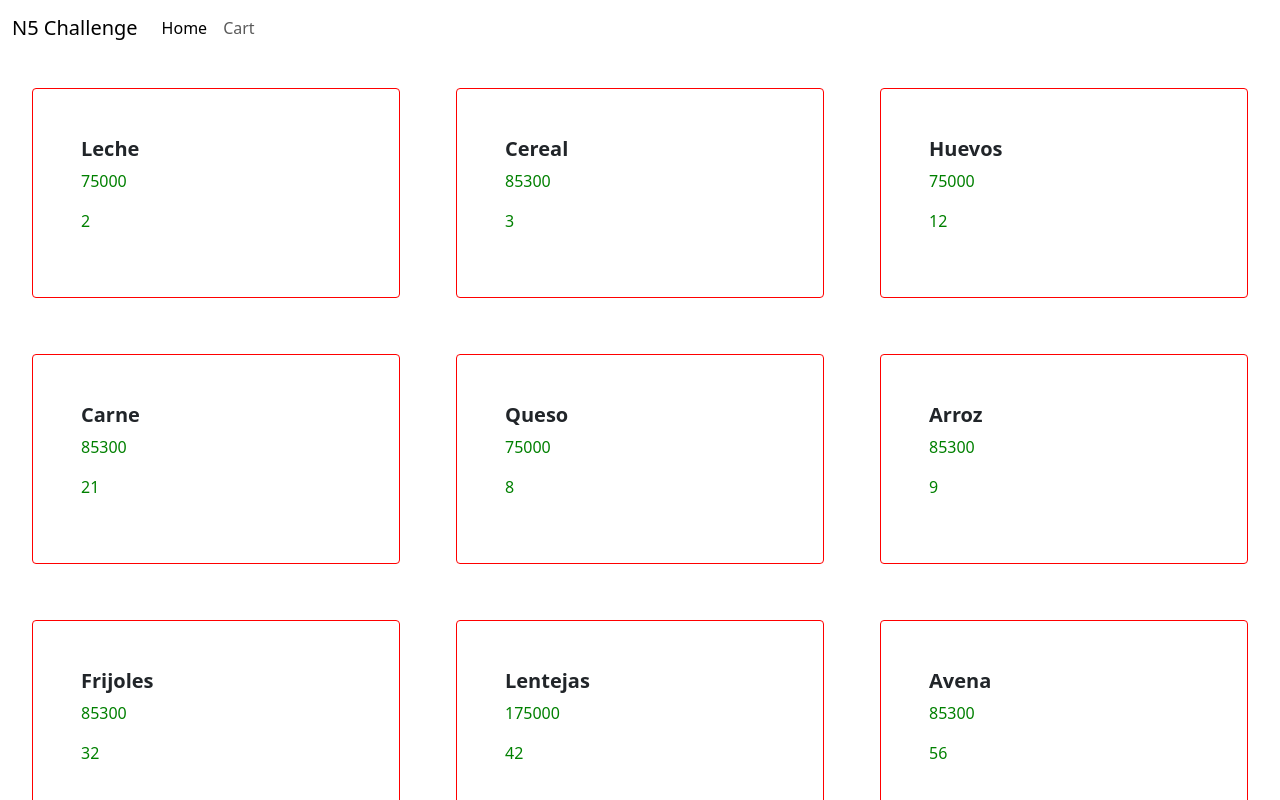
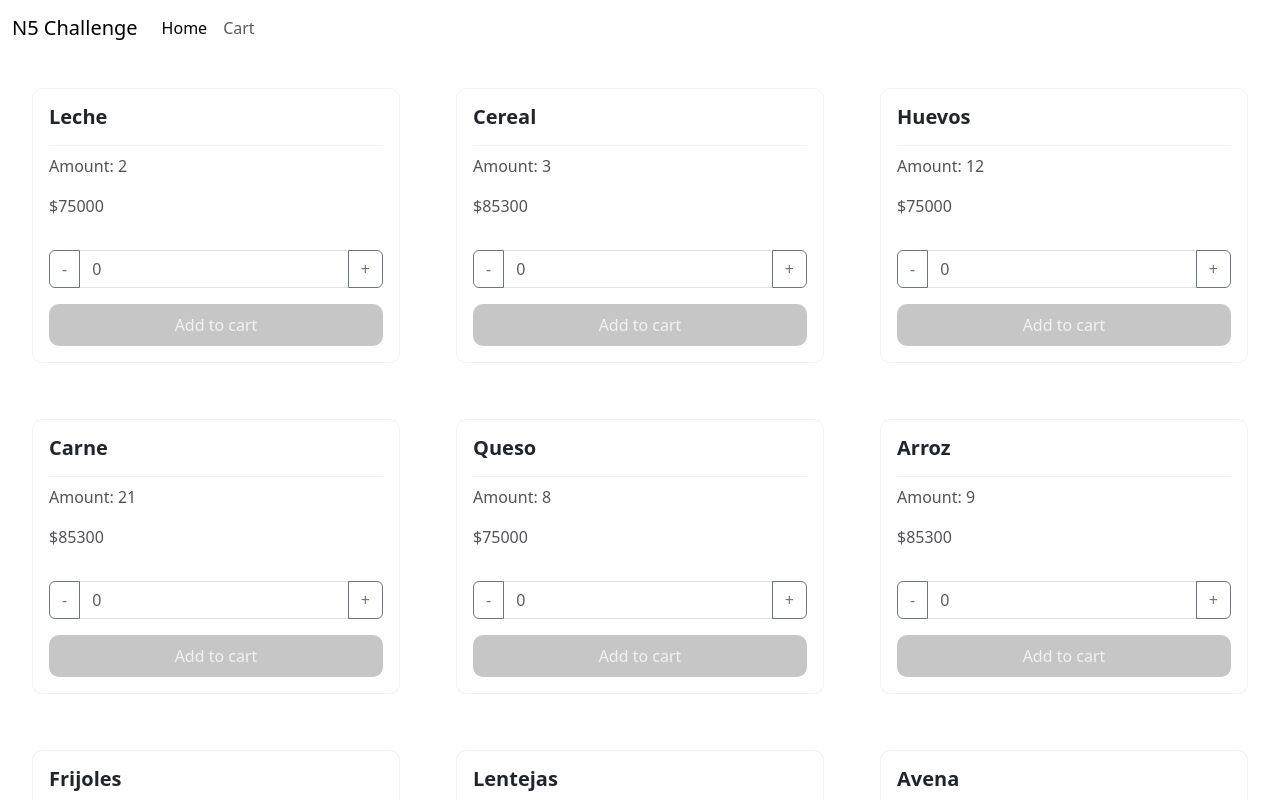
Before and after one commit to stefanianicola/n5-challenge, a React (Vite) app: page / in a window 1280 px wide. Shown: the top 800 px of the page. Built offline with nearby package versions, Linux system fonts and the light colour scheme.

Commit message:
create counter component

```diff
--- a/src/components/Card/Card.styled.ts
+++ b/src/components/Card/Card.styled.ts
@@ -1,6 +1,7 @@
+import { primaryColor } from './../../shared/Variables.styled';
 import styled from "styled-components";
 
-interface CardProps {
+export interface CardProps {
     colortop?: string | string[];
     items?: 'start' | 'center' | 'end',
 }
@@ -36,13 +37,13 @@ position: relative;
 background-color: ${(props) => props.theme.cardBg};
 display: flex;
 flex-direction: column;
-border-radius: 4px;
-border: 1px solid red;
+border-radius: 10px;
+border: 1px solid #f2f2f2;
 align-items: ${(props) => props.items || 'initial'};
 cursor: pointer;
 transition: background-color 0.3s ease-in-out;
 align-self: start;
-padding: 3rem;
+padding: 1rem;
 &:hover {
     background-color: ${(props) => props.theme.hoverCardBg};
 }
@@ -52,8 +53,21 @@ padding: 3rem;
 
 export const CardTitle = styled.h5`
 font-weight: 700;
+padding-bottom: 1rem;
+border-bottom: 1px solid #f2f2f2;
 `;
 
 export const CardText = styled.p`
-color: green;
+color: #545258 ;
 `;
+
+export const CardButton = styled.button<{ buttonColor?: string }>`
+border-radius: 10px;
+border: 1px solid transparent;
+padding: 0.5rem;
+background-color: ${(props) => props.buttonColor || primaryColor.limeGreen};
+color: #f2f2f2;
+&:disabled{
+background-color: #c6c6c6
+}
+`;
--- a/src/components/Card/Card.tsx
+++ b/src/components/Card/Card.tsx
@@ -1,14 +1,17 @@
 import { ProductI } from '../../interfaces/product.interface';
 import { CardBody, CardText, CardTitle } from './Card.styled';
+import Counter from './Counter';
 
-function Card({ product }: { product: ProductI }) {
+const Card = ({ product }: { product: ProductI }) => {
   return (
     <CardBody>
       <CardTitle>{product.name}</CardTitle>
-      <CardText>{product.price}</CardText>
-      <CardText>{product.amount}</CardText>
+      <CardText>Amount: {product.amount}</CardText>
+      <CardText>${product.price}</CardText>
+
+      <Counter product={product} />
     </CardBody>
   );
-}
+};
 
 export default Card;
--- /dev/null
+++ b/src/components/Card/Counter.tsx
@@ -0,0 +1,70 @@
+import { useState } from 'react';
+import { ProductI } from '../../interfaces/product.interface';
+import { CardButton } from './Card.styled';
+import { useNavigate } from 'react-router-dom';
+
+const Counter = ({ product }: { product: ProductI }) => {
+  const [amountAdded, setAmountAdded] = useState(0);
+  const navigate = useNavigate();
+
+  //increment value
+  const handleAddValue = (product: ProductI) => {
+    if (product.amount <= amountAdded) {
+      alert('no hay mas stock');
+    } else {
+      setAmountAdded(amountAdded + 1);
+    }
+  };
+  //decrement value
+  const handleRemoveValue = () => {
+    if (amountAdded === 0) {
+      alert('no hay mas stock en el carrito');
+    } else {
+      setAmountAdded(amountAdded - 1);
+    }
+  };
+  //redirect to cart
+  const addToCart = () => {
+    navigate('/cart');
+  };
+
+  return (
+    <>
+      <div className="input-group mb-3 mt-3">
+        <button
+          className="btn btn-outline-secondary"
+          type="button"
+          id="button-addon1"
+          onClick={handleRemoveValue}
+        >
+          -
+        </button>
+        <input
+          type="text"
+          className="form-control"
+          placeholder={amountAdded.toString()}
+          aria-label="Example text with button addon"
+          aria-describedby="button-addon1"
+        />
+        <button
+          className="btn btn-outline-secondary"
+          type="button"
+          id="button-addon1"
+          onClick={() => handleAddValue(product)}
+        >
+          +
+        </button>
+      </div>
+
+      {amountAdded > 0 ? (
+        <CardButton onClick={addToCart}>Add to cart</CardButton>
+      ) : (
+        <CardButton disabled onClick={addToCart}>
+          Add to cart
+        </CardButton>
+      )}
+    </>
+  );
+};
+
+export default Counter;
--- /dev/null
+++ b/src/shared/Variables.styled.ts
@@ -0,0 +1,5 @@
+// Primary colors
+export const primaryColor = {
+    limeGreen: 'hsl(163, 72%, 41%)',
+
+};
```
